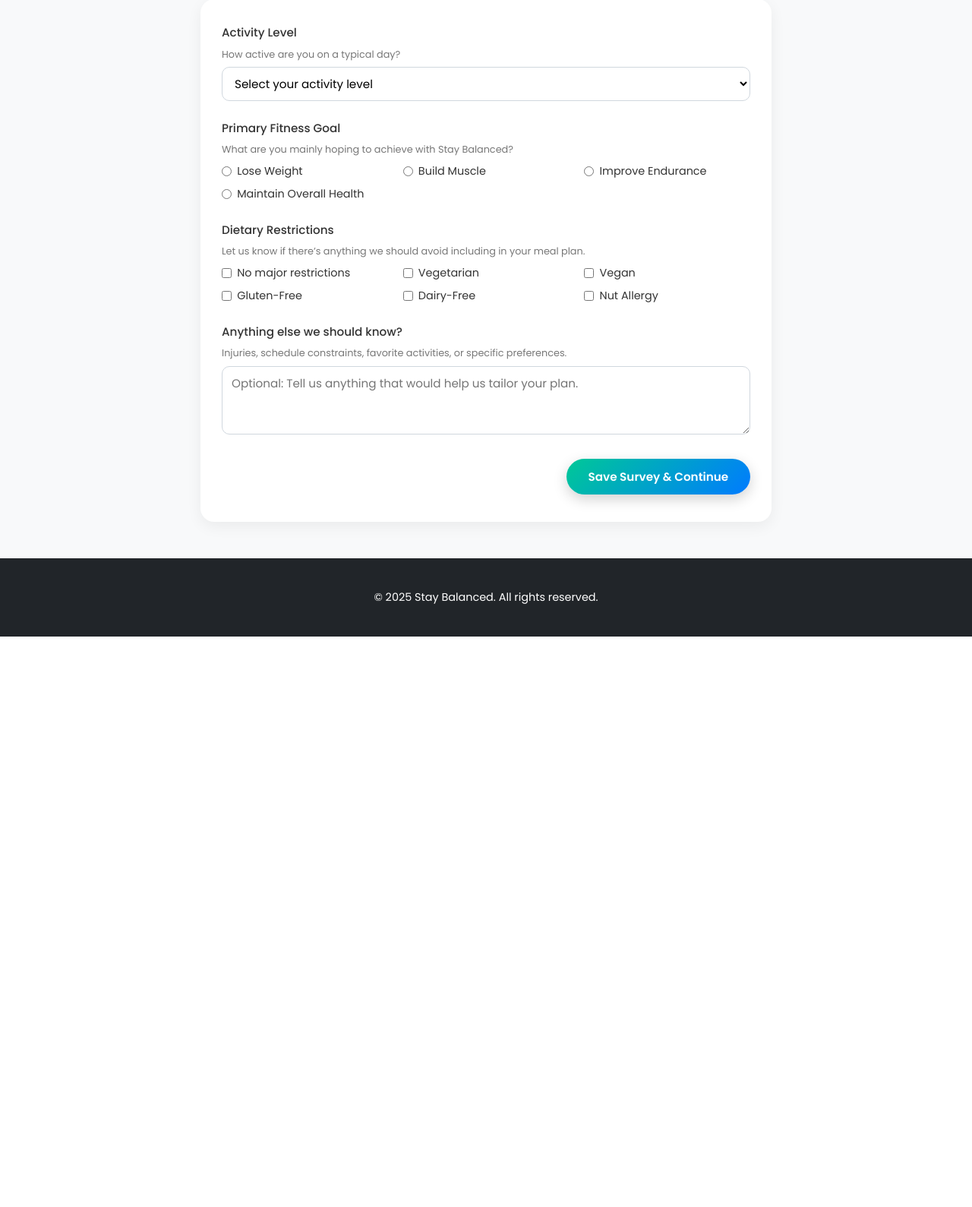
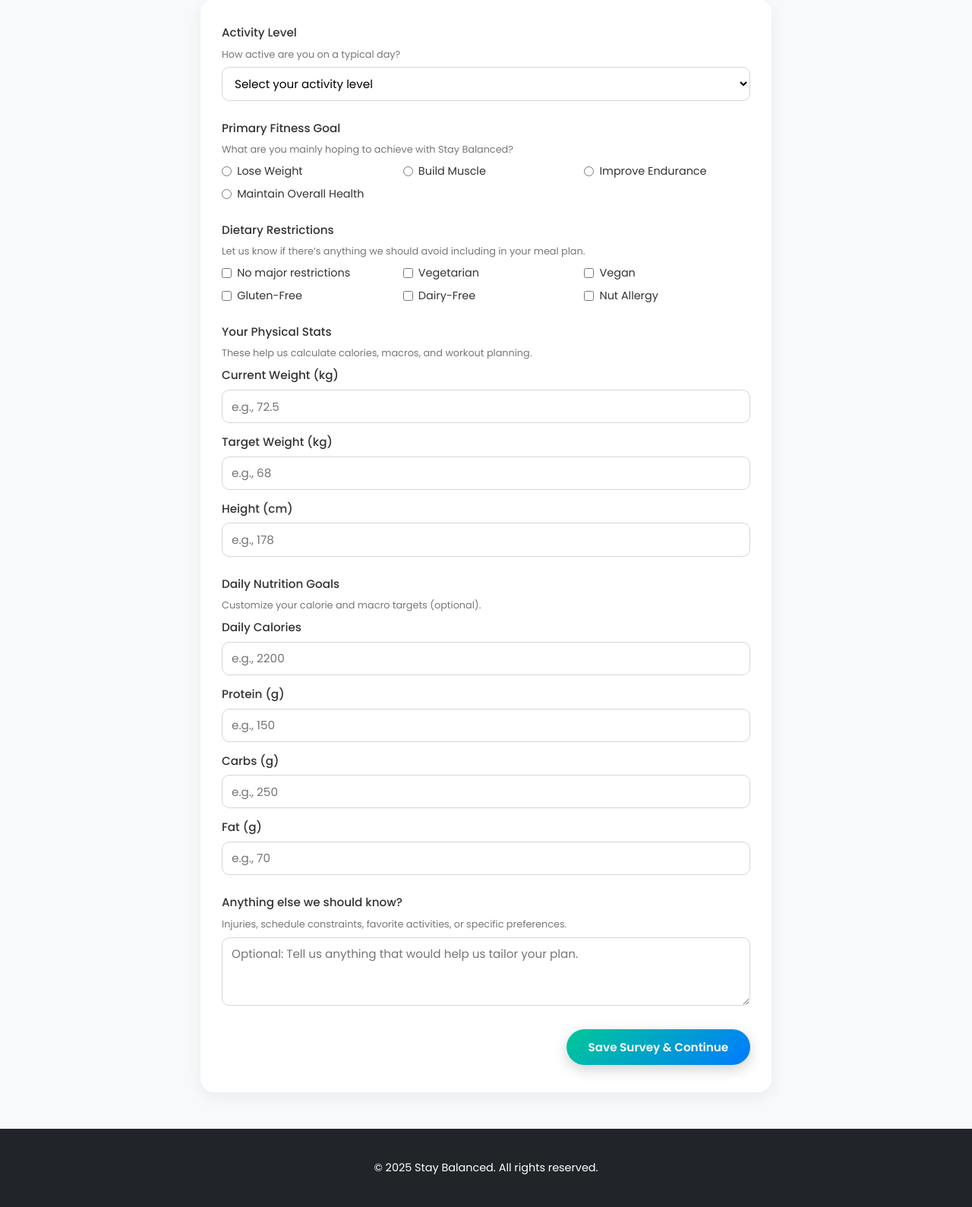
Before and after one commit to antha21/StayBalance, a Flask app: page /survey in a window 1280 px wide. Shown: the part 330-1919 px from the top of the page at 76% size. Before the commit the page ends 1168 px from the top, so only its background shows below. Run offline with Flask 3, Linux system fonts and the light colour scheme; the visitor is signed in with stand-in values (Sample User, id 1).

Commit message:
added additional options to survey

```diff
--- a/app.py
+++ b/app.py
@@ -585,7 +585,7 @@ def survey():
         userProfile.fitness_goal = request.form.get("fitness_goal")
 
 
-        print(request.form.getlist("dietary_restrictions"))
+        # print(request.form.getlist("dietary_restrictions"))
         userProfile.allergies = "None"
         userProfile.diet_type = ""
         for item in request.form.getlist("dietary_restrictions"):
@@ -595,6 +595,17 @@ def survey():
                     userProfile.allergies = item+","
                 else:
                     userProfile.allergies += item+","
+
+
+        userProfile.current_weight_kg = float(request.form.get("current_weight_kg")) if request.form.get("current_weight_kg") else 0
+        userProfile.target_weight_kg = float(request.form.get("target_weight_kg")) if request.form.get("target_weight_kg") else 0
+        userProfile.height_cm = float(request.form.get("height_cm")) if request.form.get("height_cm") else 0
+
+        # --- Nutrition Goals ---
+        userProfile.daily_calorie_goal = int(request.form.get("daily_calorie_goal")) if request.form.get("daily_calorie_goal") else 0
+        userProfile.daily_protein_goal_g = int(request.form.get("daily_protein_goal_g")) if request.form.get("daily_protein_goal_g") else 0
+        userProfile.daily_carb_goal_g = int(request.form.get("daily_carb_goal_g")) if request.form.get("daily_carb_goal_g") else 0
+        userProfile.daily_fat_goal_g = int(request.form.get("daily_fat_goal_g")) if request.form.get("daily_fat_goal_g") else 0
 
         db.session.commit()
         return redirect(url_for("profile"))
@@ -629,7 +640,7 @@ def signup():
         activity_level="...",
         diet_type="...",
         allergies="...",
-        workout_days="...",
+        workout_days="None",
         notifications_enabled=False,
         target_weight_kg=0,
         current_weight_kg=0,
--- a/templates/survey.html
+++ b/templates/survey.html
@@ -234,6 +234,49 @@
         </div>
       </div>
 
+      <!-- Physical Stats -->
+      <div class="form-group">
+        <span class="form-label">Your Physical Stats</span>
+        <p class="form-help">These help us calculate calories, macros, and workout planning.</p>
+
+        <!-- Current Weight -->
+        <label class="form-label" for="current_weight_kg">Current Weight (kg)</label>
+        <input type="number" step="0.1" min="0" id="current_weight_kg" name="current_weight_kg"
+              class="form-input" placeholder="e.g., 72.5" required>
+
+        <!-- Target Weight -->
+        <label class="form-label" for="target_weight_kg" style="margin-top: 0.8rem;">Target Weight (kg)</label>
+        <input type="number" step="0.1" min="0" id="target_weight_kg" name="target_weight_kg"
+              class="form-input" placeholder="e.g., 68">
+
+        <!-- Height -->
+        <label class="form-label" for="height_cm" style="margin-top: 0.8rem;">Height (cm)</label>
+        <input type="number" min="0" id="height_cm" name="height_cm"
+              class="form-input" placeholder="e.g., 178" required>
+      </div>
+
+      <!-- Macro & Calorie Goals -->
+      <div class="form-group">
+        <span class="form-label">Daily Nutrition Goals</span>
+        <p class="form-help">Customize your calorie and macro targets (optional).</p>
+
+        <label class="form-label" for="daily_calorie_goal">Daily Calories</label>
+        <input type="number" min="0" id="daily_calorie_goal" name="daily_calorie_goal"
+              class="form-input" placeholder="e.g., 2200">
+
+        <label class="form-label" for="daily_protein_goal_g" style="margin-top: 0.8rem;">Protein (g)</label>
+        <input type="number" min="0" id="daily_protein_goal_g" name="daily_protein_goal_g"
+              class="form-input" placeholder="e.g., 150">
+
+        <label class="form-label" for="daily_carb_goal_g" style="margin-top: 0.8rem;">Carbs (g)</label>
+        <input type="number" min="0" id="daily_carb_goal_g" name="daily_carb_goal_g"
+              class="form-input" placeholder="e.g., 250">
+
+        <label class="form-label" for="daily_fat_goal_g" style="margin-top: 0.8rem;">Fat (g)</label>
+        <input type="number" min="0" id="daily_fat_goal_g" name="daily_fat_goal_g"
+              class="form-input" placeholder="e.g., 70">
+      </div>
+
       <!-- Optional Notes -->
       <div class="form-group">
         <label class="form-label" for="additional_notes">Anything else we should know?</label>
```
